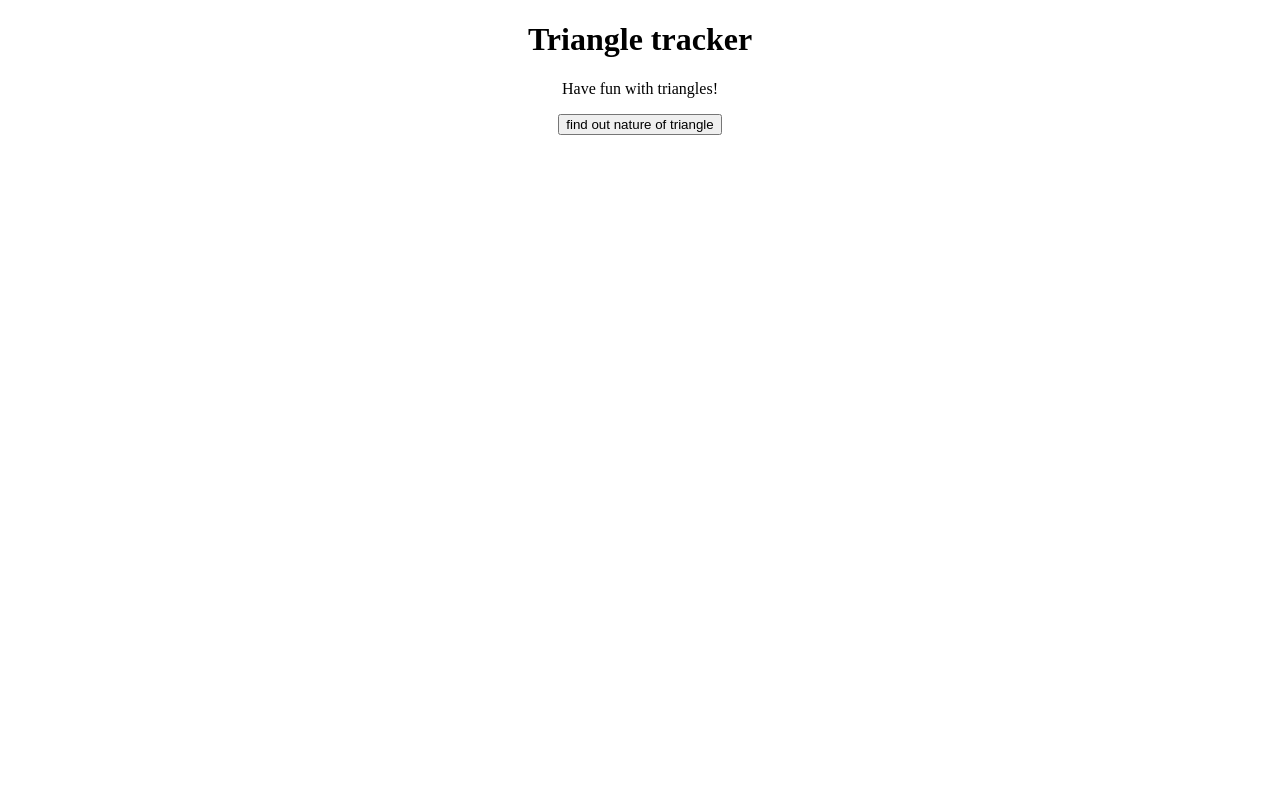
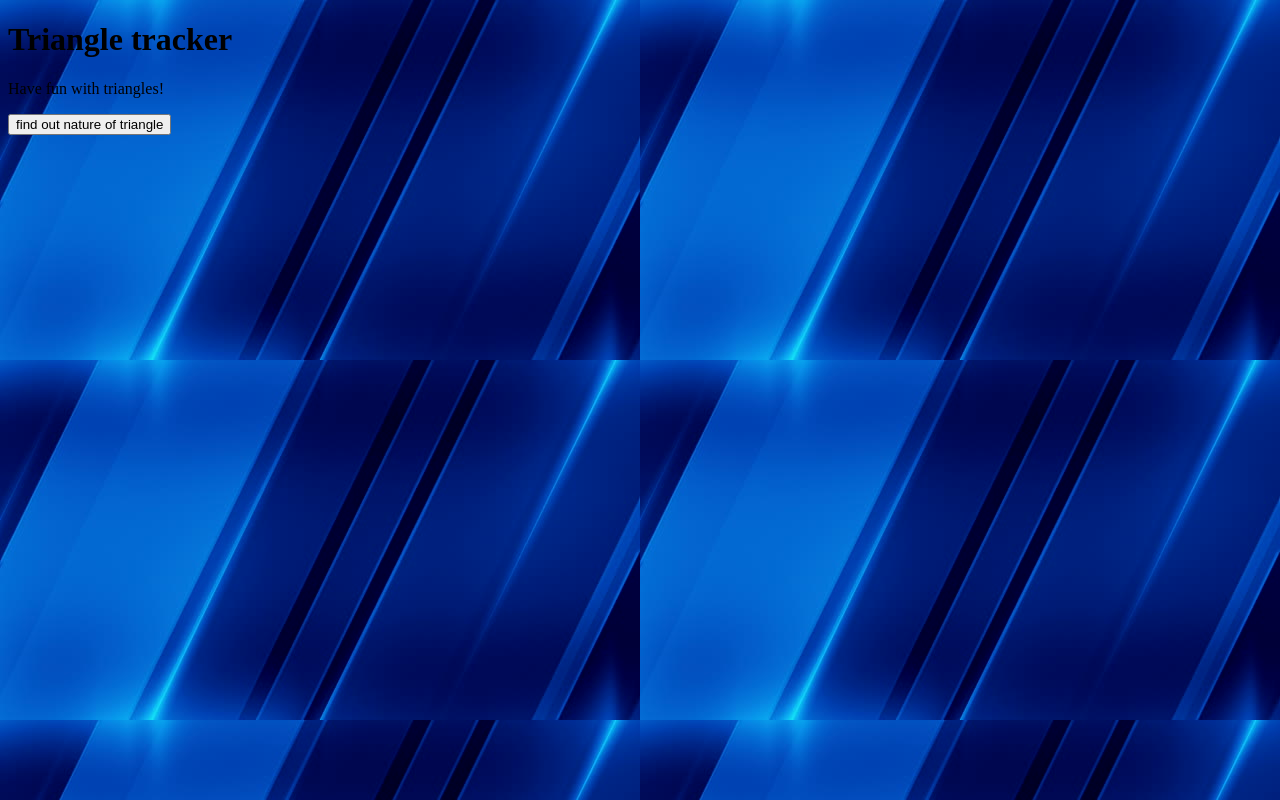
Before and after one commit to Raeley/triangle-tracker, a plain HTML site: page index.html in a window 1280 px wide. Drawn offline with Linux system fonts and the light colour scheme.

Commit message:
index.html
remove inline styling.

```diff
--- a/index.html
+++ b/index.html
@@ -1,19 +1,6 @@
 <!DOCTYPE html>
 <html>
 <head>
- <link rel="stylesheet"href="css/triangle.css" "stylesheet" type="text/css">
- <style>
- title
-  { text-align:center;
- }
-  h1
-  {text-align:center;
-  }
-  p
-  {text-align:center;
-  }
-
-
 
   <title> triangle tracker</title>
   <script src="triangle.js">
@@ -21,7 +8,6 @@
   </script>
   <body style="background-image: url('one.jpg')">
 
- </style>
 </head>
 <body onload="javascript">
   <h1>Triangle tracker</h1>
```
